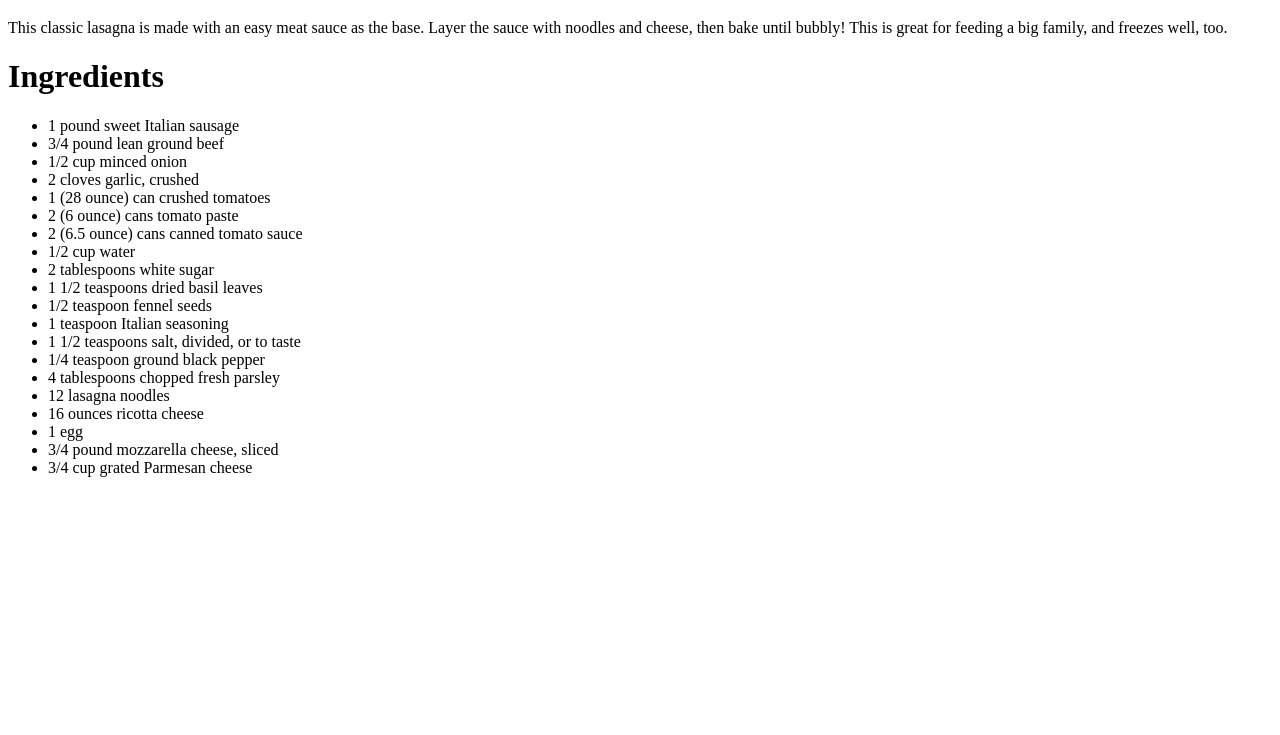
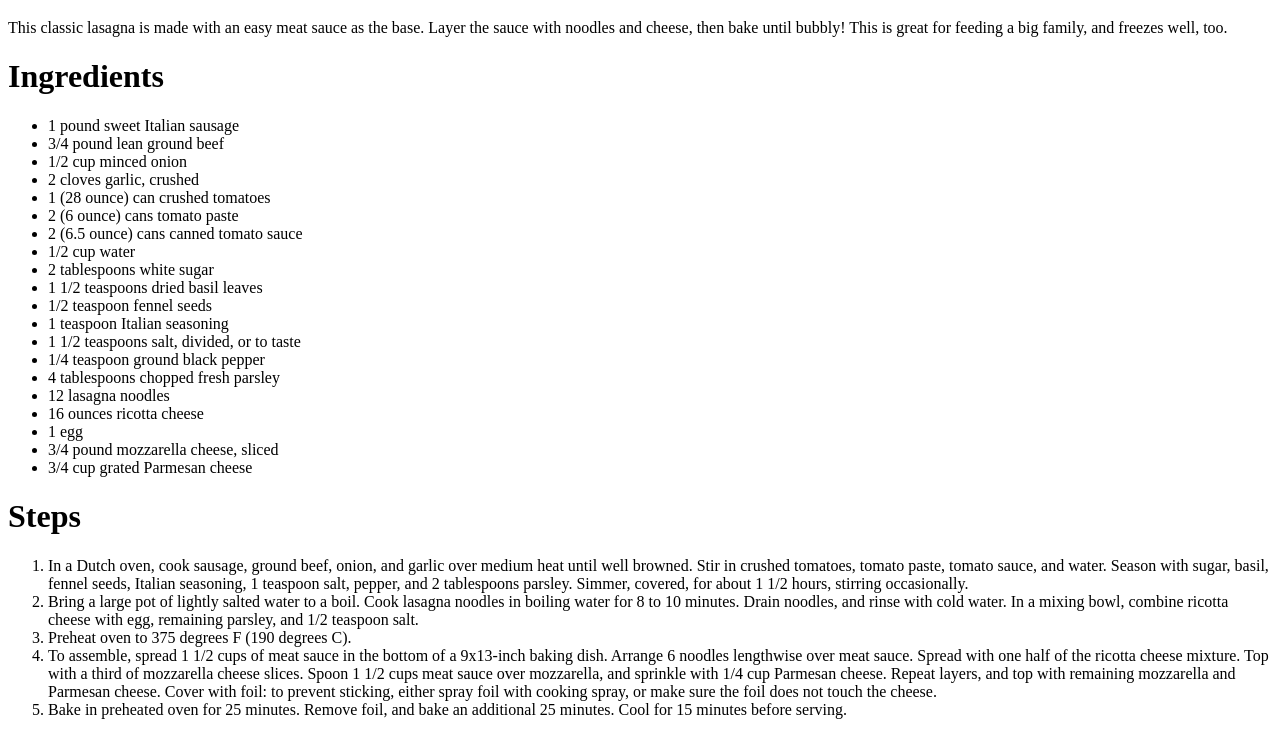
Before and after one commit to R3Martinez/odin-recipes, a plain HTML site: page recipes/lasagna.html in a window 1280 px wide. Shown: the part 159-894 px from the top of the page. Before the commit the page ends 800 px from the top, so only its background shows below. Drawn offline with Linux system fonts and the light colour scheme.

Commit message:
Add steps to make lasagna

```diff
--- a/recipes/lasagna.html
+++ b/recipes/lasagna.html
@@ -37,6 +37,24 @@
         <li>3/4 pound mozzarella cheese, sliced</li>
         <li>3/4 cup grated Parmesan cheese</li>
     </ul>
+    <h1>Steps</h1>
+    <ol>
+        <li>In a Dutch oven, cook sausage, ground beef, onion, and garlic over medium heat until well browned. Stir in
+            crushed tomatoes, tomato paste, tomato sauce, and water. Season with sugar, basil, fennel seeds, Italian
+            seasoning, 1 teaspoon salt, pepper, and 2 tablespoons parsley. Simmer, covered, for about 1 1/2 hours,
+            stirring occasionally.</li>
+        <li>Bring a large pot of lightly salted water to a boil. Cook lasagna noodles in boiling water for 8 to 10
+            minutes. Drain noodles, and rinse with cold water. In a mixing bowl, combine ricotta cheese with egg,
+            remaining parsley, and 1/2 teaspoon salt.</li>
+        <li>Preheat oven to 375 degrees F (190 degrees C).</li>
+        <li>To assemble, spread 1 1/2 cups of meat sauce in the bottom of a 9x13-inch baking dish. Arrange 6 noodles
+            lengthwise over meat sauce. Spread with one half of the ricotta cheese mixture. Top with a third of
+            mozzarella cheese slices. Spoon 1 1/2 cups meat sauce over mozzarella, and sprinkle with 1/4 cup Parmesan
+            cheese. Repeat layers, and top with remaining mozzarella and Parmesan cheese. Cover with foil: to prevent
+            sticking, either spray foil with cooking spray, or make sure the foil does not touch the cheese.</li>
+        <li>Bake in preheated oven for 25 minutes. Remove foil, and bake an additional 25 minutes. Cool for 15 minutes
+            before serving.</li>
+    </ol>
 </body>
 
 </html>
```
